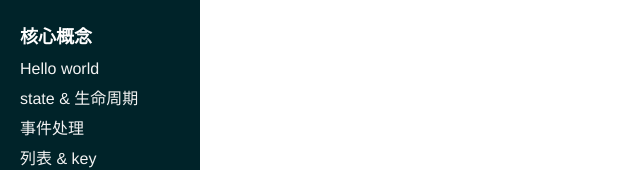
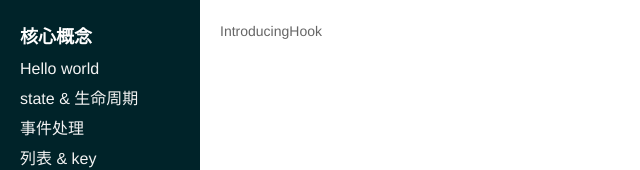
Before and after one commit to hql7/react-learning-record, a React app: page /introducing-hook in a window 1280 px wide. Shown: the top 170 px of the page, without its empty margins (0-640 px from the left). Built offline with nearby package versions, Linux system fonts and the light colour scheme.

Commit message:
feat: 下周学hook

```diff
--- a/src/routes/index.jsx
+++ b/src/routes/index.jsx
@@ -24,6 +24,7 @@ const RenderProps = lazy(() => import('@/views/render-props/index'))
 const StrictMode = lazy(() => import('@/views/strict-mode/index'))
 const PropTypes = lazy(() => import('@/views/prop-types/index'))
 const UncontrolledComponents = lazy(() => import('@/views/uncontrolled-components/index'))
+const IntroducingHook = lazy(() => import('@/views/introducing-hook/index'))
 
 function Routes() {
   return (
@@ -54,6 +55,7 @@ function Routes() {
         <Route path="/strict-mode" component={StrictMode} />
         <Route path="/prop-types" component={PropTypes} />
         <Route path="/uncontrolled-components" component={UncontrolledComponents} />
+        <Route path="/introducing-hook" component={IntroducingHook} />
       </Switch>
     </Suspense>
   );
--- a/src/utils/menu-data.js
+++ b/src/utils/menu-data.js
@@ -33,7 +33,12 @@ const menuList = [
   },
   {
     id: '3', name: "API", children: []
-  }
+  },
+  {
+    id: '4', name: "Hook", children: [
+      { id: '4-1', name: 'Hook简介', url: 'introducing-hook' },
+    ]
+  },
 ]
 
 export default menuList
--- /dev/null
+++ b/src/views/introducing-hook/index.jsx
@@ -0,0 +1,11 @@
+import React from 'react';
+
+function IntroducingHook() {
+  return (
+    <div>
+      IntroducingHook
+    </div>
+  );
+}
+
+export default IntroducingHook;
```
